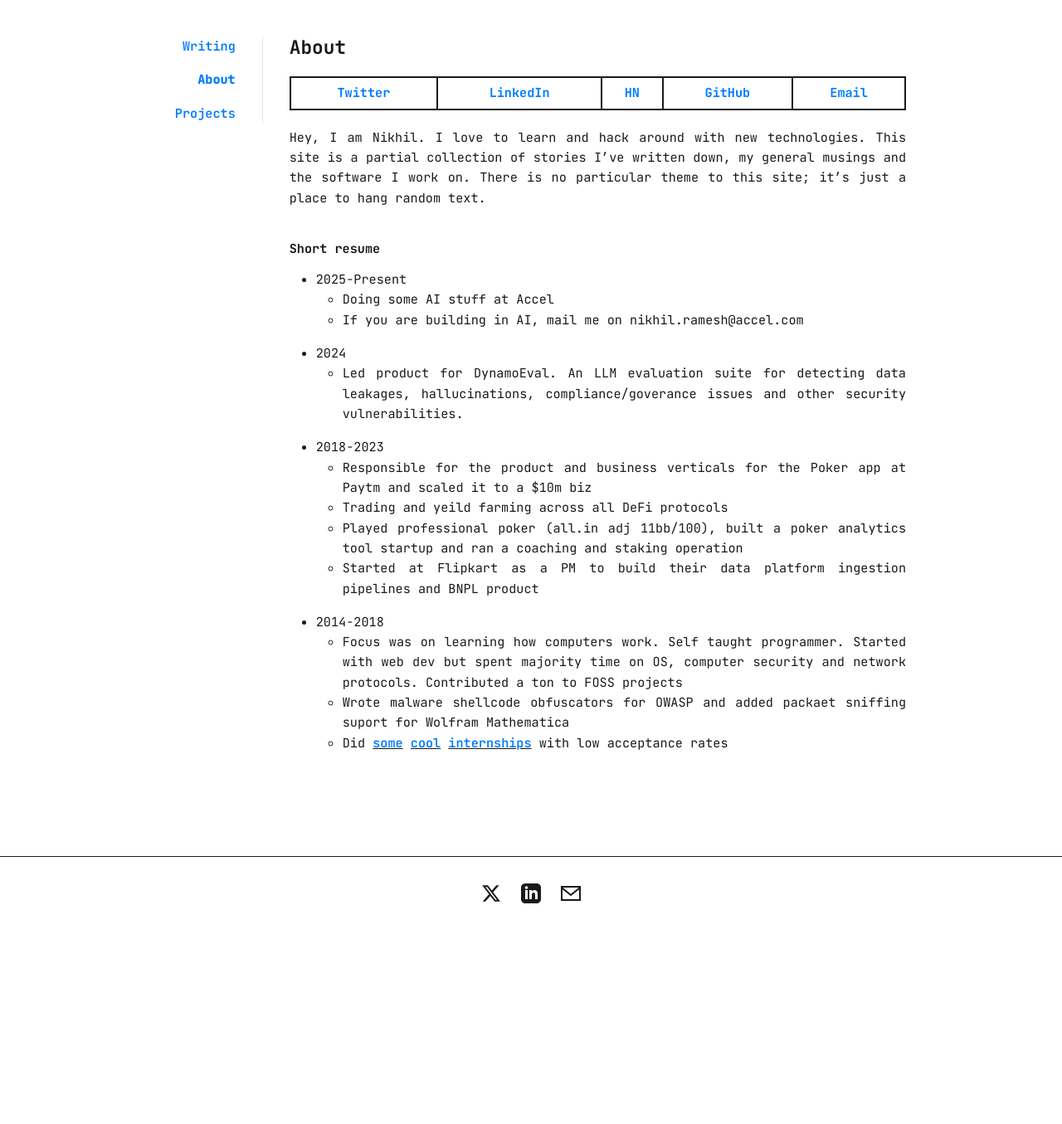
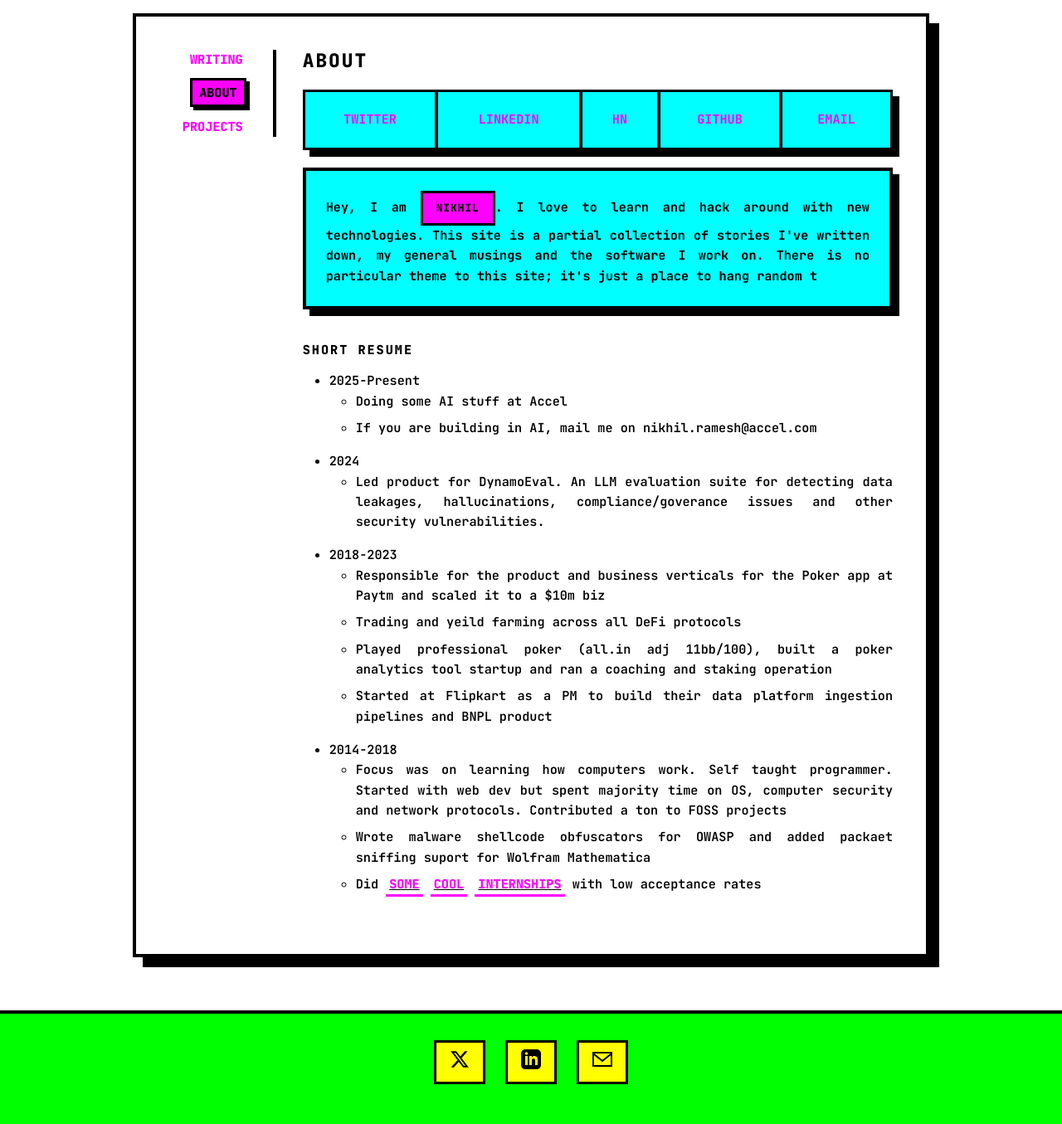
Before and after one commit to r-nikhil/r-nikhil.github.io, a Jekyll site: the page built from about.md, in a window 1280 px wide. Shown: the whole page at 83% size. Built offline with Jekyll 4.4.1, drawn with Linux system fonts in a browser that asks for light colours; before the commit the page ends 1147 px from its top, so only the background shows below that.

Commit message:
Assistant checkpoint: Applied neobrutalism styling to website
Assistant generated file changes:
- _sass/_main.scss: Update with neobrutalism styling
- _layouts/default.html: Add neobrutalism styling elements
- about.md: Style the main content

---

User prompt:

i want you to improve the looks of my website.
dont change anything else.
i have given you the neobrutalism website content components.
Use that to improve the looks

Replit-Commit-Author: Assistant
Replit-Commit-Session-Id: 5a456ade-350c-491e-8567-993e6482dc9b

```diff
--- a/_layouts/default.html
+++ b/_layouts/default.html
@@ -6,7 +6,7 @@ layout: compress
 <html lang="en" >
   {% include head.html %}
   <body>
-    <main>
+    <main class="neo-main">
 
 	    {% include navigation.html %}
       {% include google-analytics.html %}
--- a/_sass/_main.scss
+++ b/_sass/_main.scss
@@ -1,13 +1,20 @@
+
 :root {
   --bg-color: #FFFFFF;
-  --text-color: #1A1A1A;
-  --link-color: #007BFF;
-  // --link-hover-color: #0039CB;
-  --code-bg: #F0F0F0;
-  --border-color: #1A1A1A;
-  --blockquote-bg: #F5F5F5;
-  --button-color: #2962FF;
-  --box-shadow: 4px 4px 0px 0px rgba(26,26,26,1);
+  --text-color: #000000;
+  --link-color: #FF00FF;
+  --link-hover-color: #00FFFF;
+  --code-bg: #FFFF00;
+  --border-color: #000000;
+  --blockquote-bg: #00FF00;
+  --button-color: #FF00FF;
+  --box-shadow: 8px 8px 0px 0px #000000;
+  --neo-yellow: #FFFF00;
+  --neo-pink: #FF00FF;
+  --neo-cyan: #00FFFF;
+  --neo-green: #00FF00;
+  --neo-blue: #0000FF;
+  --neo-red: #FF0000;
 }
 
 *,:after,:before {
@@ -27,43 +34,52 @@ body {
 	color: var(--text-color);
 	background-color: var(--bg-color);
 	text-align: justify;
+	font-weight: bold;
 }
 
 nav ul {
-    border-right: 1px solid rgba(0,0,0,0.1);
+    border-right: 4px solid var(--border-color);
 }
 
 a {
     color: var(--link-color);
     text-decoration-skip-ink: auto;
     text-decoration: none;
-    font-weight: 600;
-    border-bottom: 1px solid transparent;
-    padding-bottom: 2px;
+    font-weight: 800;
+    border-bottom: 3px solid var(--link-color);
+    padding: 2px 4px;
     transition: all 0.2s ease;
+    text-transform: uppercase;
 }
 
 a:hover {
     color: var(--link-hover-color);
-    background-color: rgba(0, 102, 204, 0.1);
+    background-color: var(--link-color);
+    color: #000000;
+    transform: translate(-2px, -2px);
+    box-shadow: 4px 4px 0px var(--border-color);
 }
 
 pre {
 	margin: .5rem 0;
 	padding: 1rem;
 	background-color: var(--code-bg);
-	border: 2px solid var(--border-color);
+	border: 4px solid var(--border-color);
 	box-shadow: var(--box-shadow);
+	font-weight: bold;
 }
 
 .post p {
 	margin: 1rem 0;
 	text-align: justify;
+	font-weight: 600;
 }
 
 .post h1, .post h2, .post h3, .post h4 {
 	margin: 1.5rem 0 1rem 0;
-	font-weight: 700;
+	font-weight: 900;
+	text-transform: uppercase;
+	letter-spacing: 2px;
 }
 
 .post h2:first-child, .project h2:first-child, .photo h2:first-child {
@@ -73,24 +89,30 @@ pre {
 .meta {
 	margin: 2rem 0;
 	padding: 1rem;
-	background-color: #F0F0F0;
-	border: 2px solid var(--border-color);
-	border-radius: 4px;
+	background-color: var(--neo-yellow);
+	border: 4px solid var(--border-color);
+	border-radius: 0;
 	display: inline-block;
+	box-shadow: var(--box-shadow);
+	font-weight: bold;
+	text-transform: uppercase;
 }
 
 code, pre {
 	background: var(--code-bg);
-	border-radius: 4px;
+	border-radius: 0;
+	font-weight: bold;
 }
 
 code {
-	padding: .1rem .3rem;
-	border: 1px solid rgba(0,0,0,0.1);
+	padding: .2rem .5rem;
+	border: 2px solid var(--border-color);
+	background: var(--neo-yellow);
 }
 
 pre code {
 	border: none;
+	background: transparent;
 }
 
 pre {
@@ -100,14 +122,16 @@ pre {
 
 img {
 	max-width: 100%;
-	border: 2px solid var(--border-color);
+	border: 4px solid var(--border-color);
+	box-shadow: 6px 6px 0px var(--border-color);
 }
 
 hr {
-	background: #000;
-    height: 2px;
+	background: var(--border-color);
+    height: 4px;
     border: 0;
     margin: 2rem 0;
+    box-shadow: 4px 4px 0px var(--border-color);
 }
 
 header {
@@ -125,19 +149,19 @@ header li {
 	margin-bottom: 1rem;
 	text-align: right;
 	margin-right: 2rem;
-	font-weight: bold;
+	font-weight: 900;
+	text-transform: uppercase;
 }
 
 header a.active {
-	font-weight: 800;
+	font-weight: 900;
 	position: relative;
+	background: var(--neo-pink);
+	color: #000000;
+	padding: 4px 8px;
+	border: 3px solid var(--border-color);
+	box-shadow: 4px 4px 0px var(--border-color);
 }
-
-// header a.active:before {
-// 	content: ">";
-// 	position: absolute;
-// 	left: -1rem;
-// }
 
 header, section {
 	padding: 1rem;
@@ -145,26 +169,51 @@ header, section {
 
 blockquote {
 	font-style: italic;
-    border: 2px solid var(--border-color);
-    padding: 1rem;
+    border: 4px solid var(--border-color);
+    padding: 1.5rem;
     margin: 1.5rem 0;
     background-color: var(--blockquote-bg);
-    border-radius: 4px;
+    border-radius: 0;
     text-align: justify;
+    box-shadow: var(--box-shadow);
+    font-weight: bold;
+    position: relative;
+}
+
+blockquote::before {
+	content: '"';
+	font-size: 4rem;
+	position: absolute;
+	top: -10px;
+	left: 10px;
+	color: var(--border-color);
+	font-weight: 900;
 }
 
 h1, h2, h3, h4, h5 {
 	line-height: 1.2;
 	margin: 1rem 0;
-	font-weight: 700;
+	font-weight: 900;
+	text-transform: uppercase;
+	letter-spacing: 1px;
 }
 
 section h1:first-child {
 	margin-top: 0;
+	font-size: 2.5rem;
+	background: var(--neo-cyan);
+	color: #000000;
+	padding: 1rem;
+	border: 4px solid var(--border-color);
+	box-shadow: var(--box-shadow);
+	text-align: center;
 }
 
 strong, b {
-	font-weight: bold;
+	font-weight: 900;
+	background: var(--neo-yellow);
+	padding: 2px 4px;
+	border: 2px solid var(--border-color);
 }
 
 .photos ul {
@@ -187,17 +236,28 @@ strong, b {
 	align-items: center;
 	display: flex;
 	justify-content: space-between;
-	margin-bottom: 0.2rem;
-	padding: 0.2rem;
+	margin-bottom: 1rem;
+	padding: 1rem;
+	border: 3px solid var(--border-color);
+	background: var(--neo-cyan);
+	box-shadow: 6px 6px 0px var(--border-color);
+	transition: all 0.2s ease;
+}
+
+.posts li:hover {
+	transform: translate(-2px, -2px);
+	box-shadow: 8px 8px 0px var(--border-color);
+	background: var(--neo-yellow);
 }
 
 .posts li a, .posts li div, .projects li a {
 	overflow: hidden;
 	text-overflow: ellipsis;
 	text-decoration: none;
-	font-weight: 600;
+	font-weight: 800;
 	border-bottom: none;
 	transition: color 0.2s ease;
+	text-transform: uppercase;
 }
 
 @media screen and (min-width: 45rem) {
@@ -208,21 +268,23 @@ strong, b {
 
 .posts li a:hover {
 	background: none;
-	color: var(--link-hover-color);
+	color: var(--neo-pink);
 }
 
 .posts li time, .projects li time {
 	padding-left: 1rem;
 	white-space: nowrap;
 	font-variant-numeric: tabular-nums;
-	color: #555;
+	color: var(--border-color);
 	font-size: 0.9rem;
+	font-weight: 900;
+	text-transform: uppercase;
 }
 
 @media screen and (max-width: 45rem) {
 	.posts li {
-		padding: 0.2rem;
-		margin-bottom: 0.2rem;
+		padding: 1rem;
+		margin-bottom: 1rem;
 	}
 
 	.posts li time {
@@ -235,14 +297,21 @@ strong, b {
 	margin-bottom: 1rem;
 }
 
+.post ul li, .post ol li {
+	margin-bottom: 0.5rem;
+	font-weight: 600;
+}
+
 main {
 	display: flex;
 	flex-wrap: wrap;
 	max-width: 60rem;
 	margin: 1rem auto;
-	padding: 0.75rem;
+	padding: 1.5rem;
 	background-color: var(--bg-color);
 	width: calc(100% - 2rem);
+	border: 4px solid var(--border-color);
+	box-shadow: 12px 12px 0px var(--border-color);
 }
 
 section {
@@ -256,45 +325,52 @@ section {
 
 figcaption {
     font-size: smaller;
+    font-weight: bold;
+    text-transform: uppercase;
 }
 
 .button {
     display: inline-block;
-    padding: 0.5rem 1rem;
+    padding: 1rem 2rem;
     background-color: var(--button-color);
-    color: white;
-    font-weight: 700;
-    border: 2px solid black;
-    border-radius: 4px;
+    color: #000000;
+    font-weight: 900;
+    border: 4px solid var(--border-color);
+    border-radius: 0;
     box-shadow: var(--box-shadow);
-    transition: all 0.1s ease;
+    transition: all 0.2s ease;
     cursor: pointer;
     text-decoration: none;
+    text-transform: uppercase;
+    letter-spacing: 1px;
 }
 
 .button:hover {
-    transform: translate(-2px, -2px);
-    box-shadow: 6px 6px 0px 0px rgba(0,0,0,1);
-    background-color: var(--button-color);
+    transform: translate(-4px, -4px);
+    box-shadow: 12px 12px 0px var(--border-color);
+    background-color: var(--neo-yellow);
 }
 
 .button:active {
-    transform: translate(0px, 0px);
-    box-shadow: 2px 2px 0px 0px rgba(0,0,0,1);
+    transform: translate(2px, 2px);
+    box-shadow: 4px 4px 0px var(--border-color);
 }
 
 @media screen and (max-width: 45rem) {
 	main {
 		margin: 0.5rem auto;
-		padding: 0.5rem;
-		// box-shadow: 3px 3px 0px 0px rgba(0,0,0,1);
+		padding: 1rem;
+		box-shadow: 6px 6px 0px var(--border-color);
 		width: calc(100% - 1rem);
-		border-width: 1px;
+		border-width: 3px;
 	}
 
 	header li {
 		display: inline;
 		margin-right: 1rem;
+		background: var(--neo-green);
+		padding: 0.5rem;
+		border: 2px solid var(--border-color);
 	}
 
 	.logo {
@@ -302,9 +378,11 @@ figcaption {
 	}
 
 	header ul {
-		border-bottom: 2px solid var(--border-color);
+		border-bottom: 4px solid var(--border-color);
 		padding-bottom: 1rem;
 		margin-bottom: 1rem;
+		background: var(--neo-pink);
+		padding: 1rem;
 	}
 
 	nav ul {
@@ -322,23 +400,27 @@ figcaption {
 
 	.posts li time {
 		padding-left: 0;
-		margin-top: 0.25rem;
+		margin-top: 0.5rem;
+		background: var(--neo-red);
+		color: #FFFFFF;
+		padding: 0.25rem 0.5rem;
+		border: 2px solid var(--border-color);
 	}
 }
 
 @media screen and (max-width: 30rem) {
 	main {
 		margin: 0.25rem auto;
-		border-radius: 4px;
-		box-shadow: 2px 2px 0px 0px rgba(0,0,0,1);
+		border-radius: 0;
+		box-shadow: 4px 4px 0px var(--border-color);
 	}
 
 	:root {
-		--box-shadow: 2px 2px 0px 0px rgba(0,0,0,1);
+		--box-shadow: 4px 4px 0px var(--border-color);
 	}
 
 	header, section {
-		padding: 0.75rem;
+		padding: 1rem;
 	}
 }
 
@@ -350,8 +432,10 @@ figcaption {
 
 .site-footer {
   margin-top: 4rem;
-  padding: 2rem 0;
-  border-top: 1px solid var(--border-color);
+  padding: 2rem;
+  border-top: 4px solid var(--border-color);
+  background: var(--neo-green);
+  box-shadow: var(--box-shadow);
 
   .footer-content {
     max-width: var(--width);
@@ -367,16 +451,100 @@ figcaption {
   }
 
   .social-link {
-    color: var(--text-main);
-    transition: color 0.2s;
+    color: var(--border-color);
+    transition: all 0.2s;
+    font-weight: 900;
+    text-transform: uppercase;
+    padding: 0.5rem 1rem;
+    border: 3px solid var(--border-color);
+    background: var(--neo-yellow);
 
     &:hover {
-      color: var(--links);
+      background: var(--neo-pink);
+      transform: translate(-2px, -2px);
+      box-shadow: 4px 4px 0px var(--border-color);
     }
   }
 
   .footer-text {
     font-size: 0.9rem;
-    color: var(--text-aux);
+    color: var(--border-color);
+    font-weight: bold;
+    text-transform: uppercase;
   }
 }
+
+/* Neobrutalism enhancements */
+table {
+  border: 4px solid var(--border-color);
+  border-collapse: separate;
+  border-spacing: 0;
+  box-shadow: var(--box-shadow);
+  font-weight: bold;
+}
+
+table td, table th {
+  border: 2px solid var(--border-color);
+  padding: 1rem;
+  background: var(--neo-cyan);
+}
+
+table th {
+  background: var(--neo-yellow);
+  text-transform: uppercase;
+  font-weight: 900;
+}
+
+table tr:nth-child(even) td {
+  background: var(--neo-green);
+}
+
+table tr:hover td {
+  background: var(--neo-pink);
+  transform: scale(1.02);
+}
+
+/* Form elements */
+input, textarea, select {
+  border: 4px solid var(--border-color);
+  padding: 1rem;
+  font-family: 'JetBrains Mono', monospace;
+  font-weight: bold;
+  background: var(--neo-yellow);
+  box-shadow: 4px 4px 0px var(--border-color);
+}
+
+input:focus, textarea:focus, select:focus {
+  outline: none;
+  background: var(--neo-cyan);
+  transform: translate(-2px, -2px);
+  box-shadow: 6px 6px 0px var(--border-color);
+}
+
+/* Special neobrutalism elements */
+.neo-card {
+  border: 4px solid var(--border-color);
+  background: var(--neo-cyan);
+  padding: 1.5rem;
+  box-shadow: var(--box-shadow);
+  margin: 1rem 0;
+}
+
+.neo-badge {
+  display: inline-block;
+  background: var(--neo-pink);
+  color: #000000;
+  padding: 0.5rem 1rem;
+  border: 3px solid var(--border-color);
+  font-weight: 900;
+  text-transform: uppercase;
+  font-size: 0.8rem;
+  letter-spacing: 1px;
+}
+
+.neo-highlight {
+  background: var(--neo-yellow);
+  padding: 0.25rem 0.5rem;
+  border: 2px solid var(--border-color);
+  font-weight: 900;
+}
--- a/about.md
+++ b/about.md
@@ -92,7 +92,9 @@ title: About
 </style> -->
 
 
-Hey, I am Nikhil. I love to learn and hack around with new technologies. This site is a partial collection of stories I’ve written down, my general musings and the software I work on. There is no particular theme to this site; it’s just a place to hang random text.
+<div class="neo-card">
+Hey, I am <span class="neo-badge">Nikhil</span>. I love to learn and hack around with new technologies. This site is a partial collection of stories I've written down, my general musings and the software I work on. There is no particular theme to this site; it's just a place to hang random t
+</div>
 
 <!-- Top 5 posts by views:
 - <a href = "https://rnikhil.com/2024/01/07/attacking-neural-networks.html">Attacks on machine learning models</a>
```
